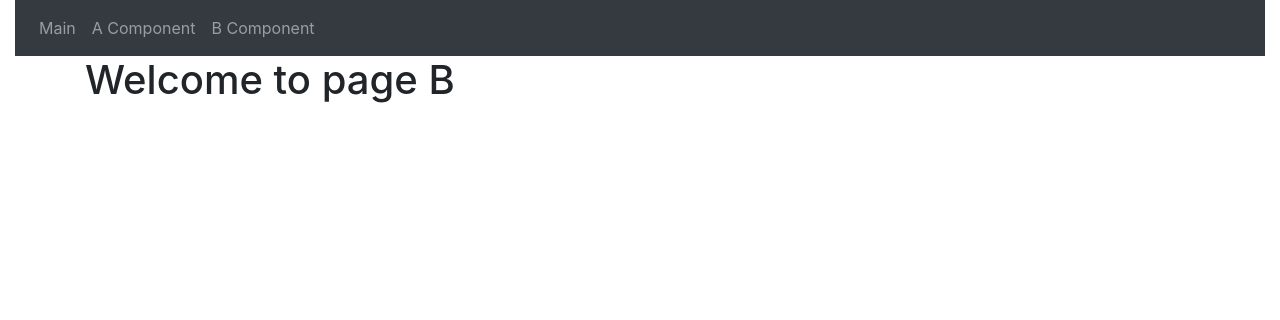
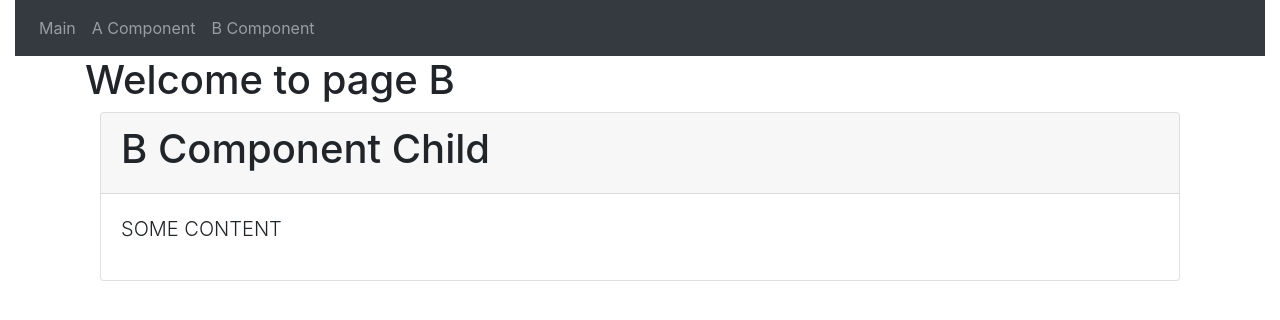
Before and after one commit to HaymakerJones/lazy-loading, an Angular app: page /b in a window 1280 px wide. Shown: the top 320 px of the page. Built offline with nearby package versions, Linux system fonts and the light colour scheme.

Commit message:
b child finished

```diff
--- a/src/app/app.module.ts
+++ b/src/app/app.module.ts
@@ -7,7 +7,7 @@ import { AppComponent } from './app.component';
 import { MainComponent } from './main/main.component';
 import { NotFoundComponent } from './not-found/not-found.component';
 import { AModule } from './a/a.module';
-import { BComponent } from './b/b.component';
+import { BModule } from './b/b.module';
 import { NavbarComponent } from './navbar/navbar.component';
 
 
@@ -16,12 +16,12 @@ import { NavbarComponent } from './navbar/navbar.component';
     AppComponent,
     MainComponent,
     NotFoundComponent,
-    BComponent,
     NavbarComponent
   ],
   imports: [
     BrowserModule,
     AModule,
+    BModule,
     AppRoutingModule
   ],
   providers: [],
--- /dev/null
+++ b/src/app/b/b-child/b-child.component.html
@@ -0,0 +1,14 @@
+<div class="container-fluid">
+  <div class="row">
+    <div class="col-md-12">
+      <div class="card">
+        <div class="card-header">
+          <h1>B Component Child</h1>
+        </div>
+        <div class="card-body">
+          <p class="lead">SOME CONTENT</p>
+        </div>
+      </div>
+    </div>
+  </div>
+</div>
--- /dev/null
+++ b/src/app/b/b-child/b-child.component.ts
@@ -0,0 +1,15 @@
+import { Component, OnInit } from '@angular/core';
+
+@Component({
+  selector: 'app-b-child',
+  templateUrl: './b-child.component.html',
+  styleUrls: ['./b-child.component.css']
+})
+export class BChildComponent implements OnInit {
+
+  constructor() { }
+
+  ngOnInit() {
+  }
+
+}
--- a/src/app/b/b.component.html
+++ b/src/app/b/b.component.html
@@ -1,7 +1,15 @@
 <div class="container">
+
   <div class="row">
     <div class="col-md-12">
       <h1>Welcome to page B</h1>
     </div>
   </div>
+
+  <div class="row">
+    <div class="col-md-12">
+      <app-b-child></app-b-child>
+    </div>
+  </div>
+
 </div>
```
Also changed, not shown: src/app/b/b.module.ts (added, +21 -0 lines), src/app/b/b-child/b-child.component.css (added), 1 other file (tests, documents, lock files or other folders).
